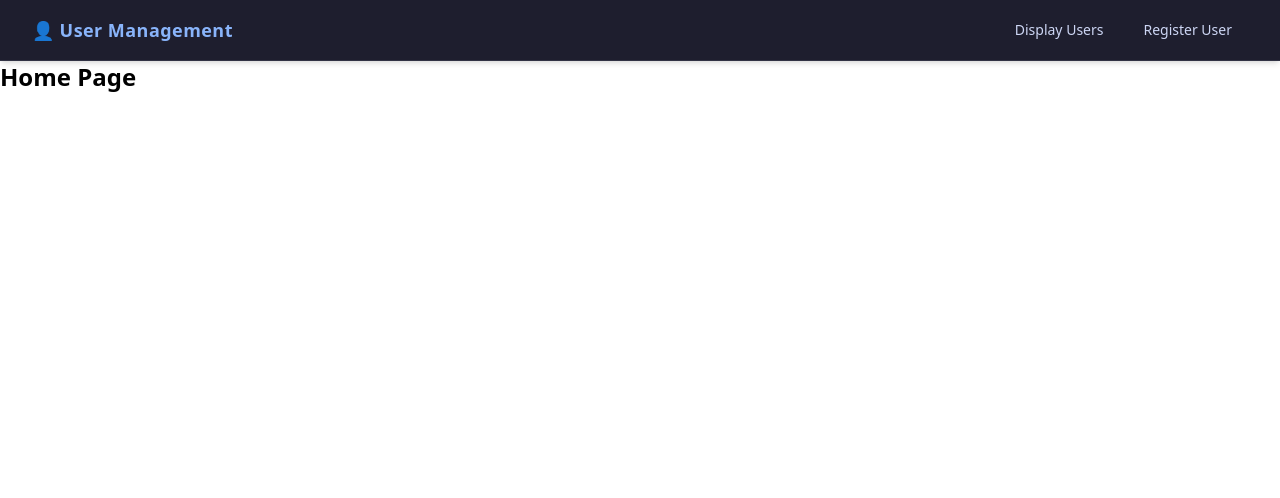
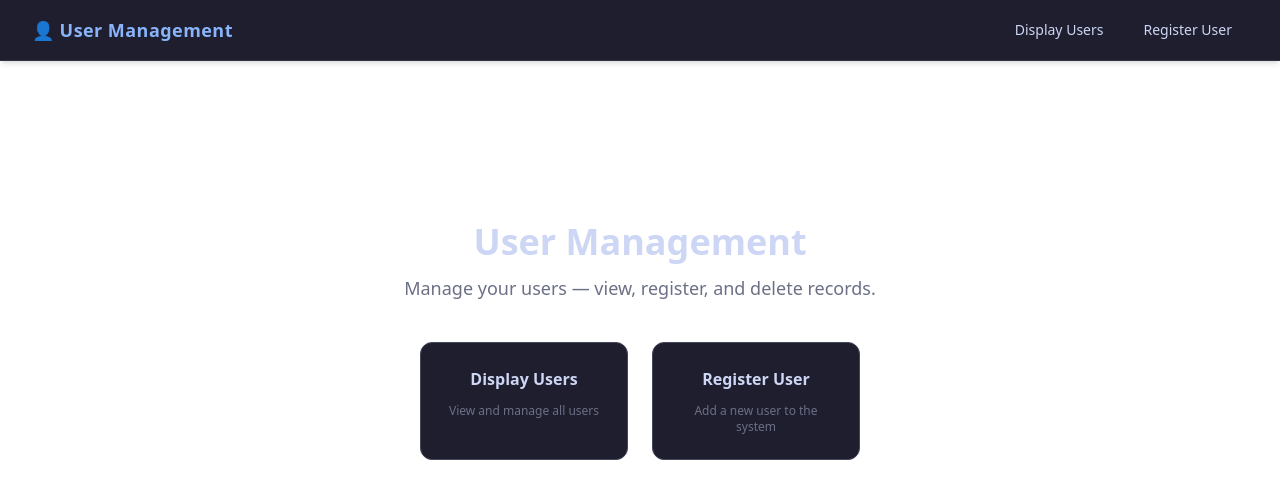
Before and after one commit to ptzivaras/UserHub, a React (Vite) app in the folder frontend/userhub-ui/: page / in a window 1280 px wide. Shown: the top 498 px of the page. Built offline with nearby package versions, Linux system fonts and the light colour scheme.

Commit message:
feat(frontend): add homepage
basic ui with tailwind

```diff
--- a/frontend/userhub-ui/src/pages/HomePage.jsx
+++ b/frontend/userhub-ui/src/pages/HomePage.jsx
@@ -1,8 +1,29 @@
+import { useNavigate } from 'react-router-dom';
 function HomePage() {
-  return (
-    <div >
-        <h1 className="text-2xl font-bold mb-4">Home Page</h1>
+    const navigate = useNavigate();
+    return (
+            <div className="flex flex-col items-center justify-center min-h-[70vh] gap-10 text-center px-4">
+      <div>
+        <h1 className="text-4xl font-bold text-[#cdd6f4] mb-3">User Management</h1>
+        <p className="text-[#6c7086] text-lg">Manage your users — view, register, and delete records.</p>
+      </div>
+      <div className="flex gap-6 flex-wrap justify-center">
+        <button
+          onClick={() => navigate('/users')}
+          className="w-52 py-6 px-6 bg-[#1e1e2e] border border-[#45475a] rounded-xl text-[#cdd6f4] hover:border-[#89b4fa] hover:bg-[#1e1e2e] transition-all cursor-pointer flex flex-col items-center gap-3 group"
+        >
+          <span className="text-base font-semibold group-hover:text-[#89b4fa] transition-colors">Display Users</span>
+          <span className="text-xs text-[#6c7086]">View and manage all users</span>
+        </button>
+        <button
+          onClick={() => navigate('/register')}
+          className="w-52 py-6 px-6 bg-[#1e1e2e] border border-[#45475a] rounded-xl text-[#cdd6f4] hover:border-[#a6e3a1] hover:bg-[#1e1e2e] transition-all cursor-pointer flex flex-col items-center gap-3 group"
+        >
+          <span className="text-base font-semibold group-hover:text-[#a6e3a1] transition-colors">Register User</span>
+          <span className="text-xs text-[#6c7086]">Add a new user to the system</span>
+        </button>
+      </div>
     </div>
-  );
+    );
 }
 export default HomePage;
```
